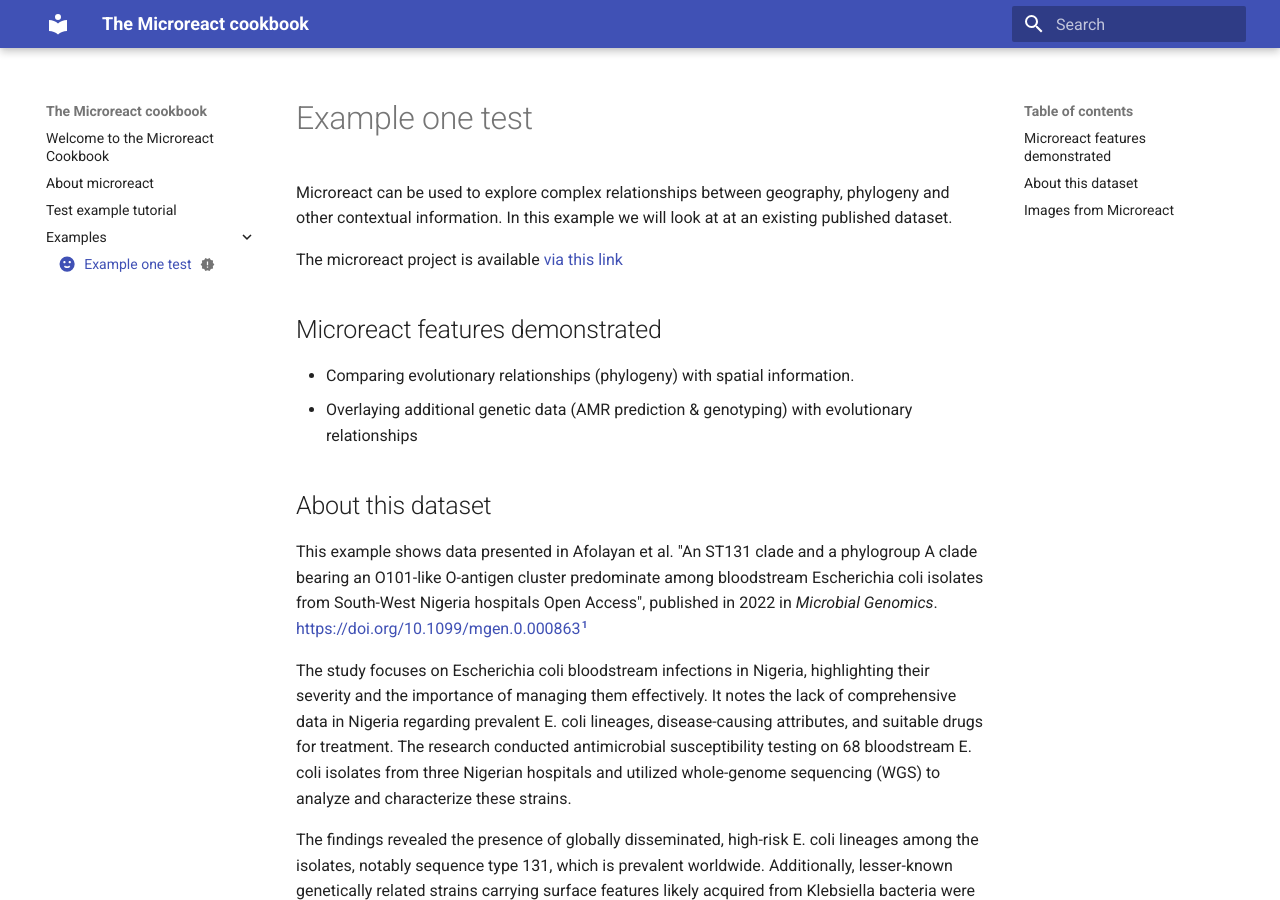
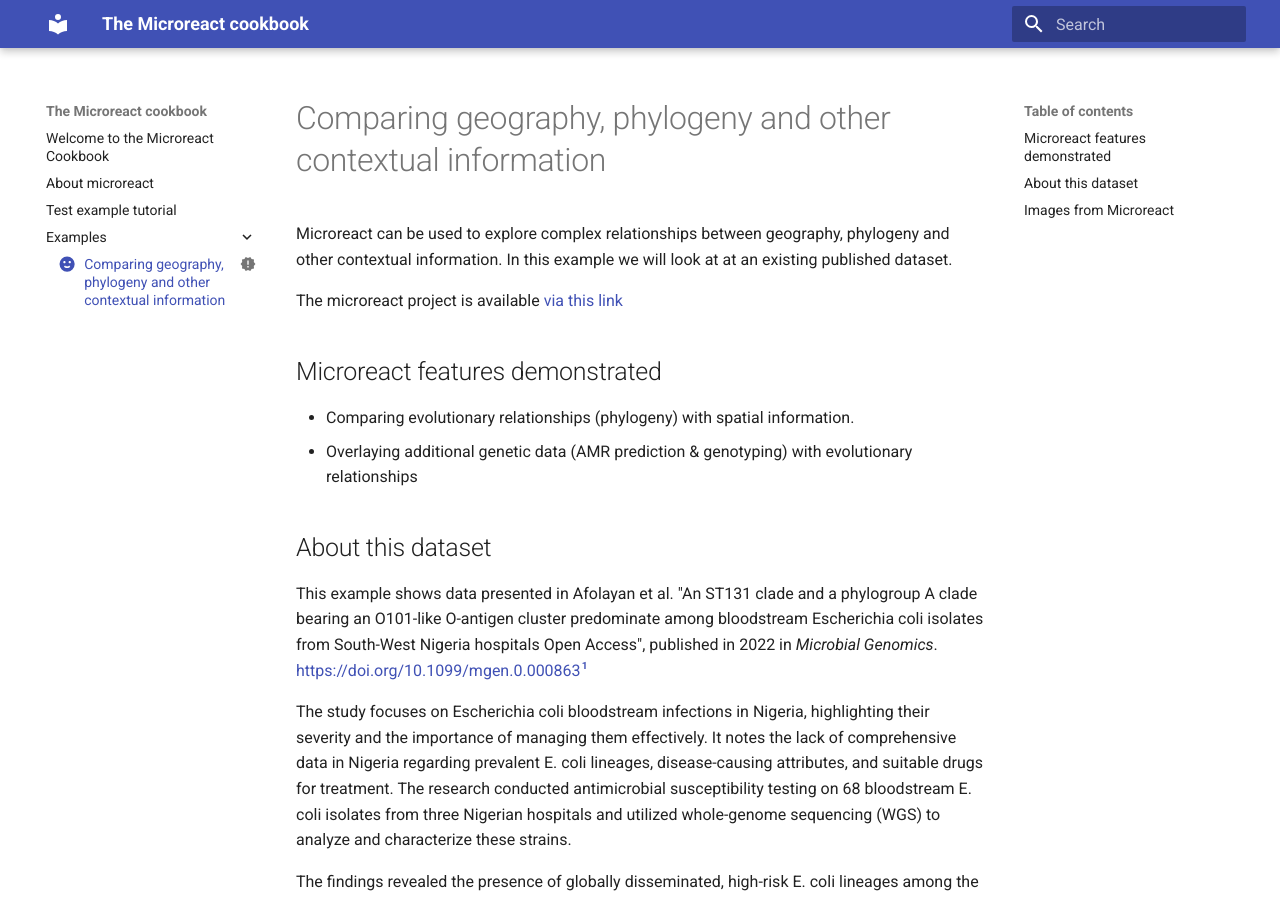
Before and after one commit to happykhan/microreact-cookbook, an MkDocs documentation site: the page built from docs/examples/example_1.md, in a window 1280 px wide and 900 px high. Built offline with MkDocs 1.6.1 and Material for MkDocs 9.7.7, drawn with Linux system fonts in a browser that asks for light colours.

Commit message:
testing formatting

```diff
--- a/docs/examples/example_1.md
+++ b/docs/examples/example_1.md
@@ -1,5 +1,5 @@
 ---
-title: Example one test
+title: Comparing geography, phylogeny and other contextual information
 description: Microreact can be used to explore complex relationships between geography, phylogeny and other contextual information
 icon: material/emoticon-happy
 status: new
```
